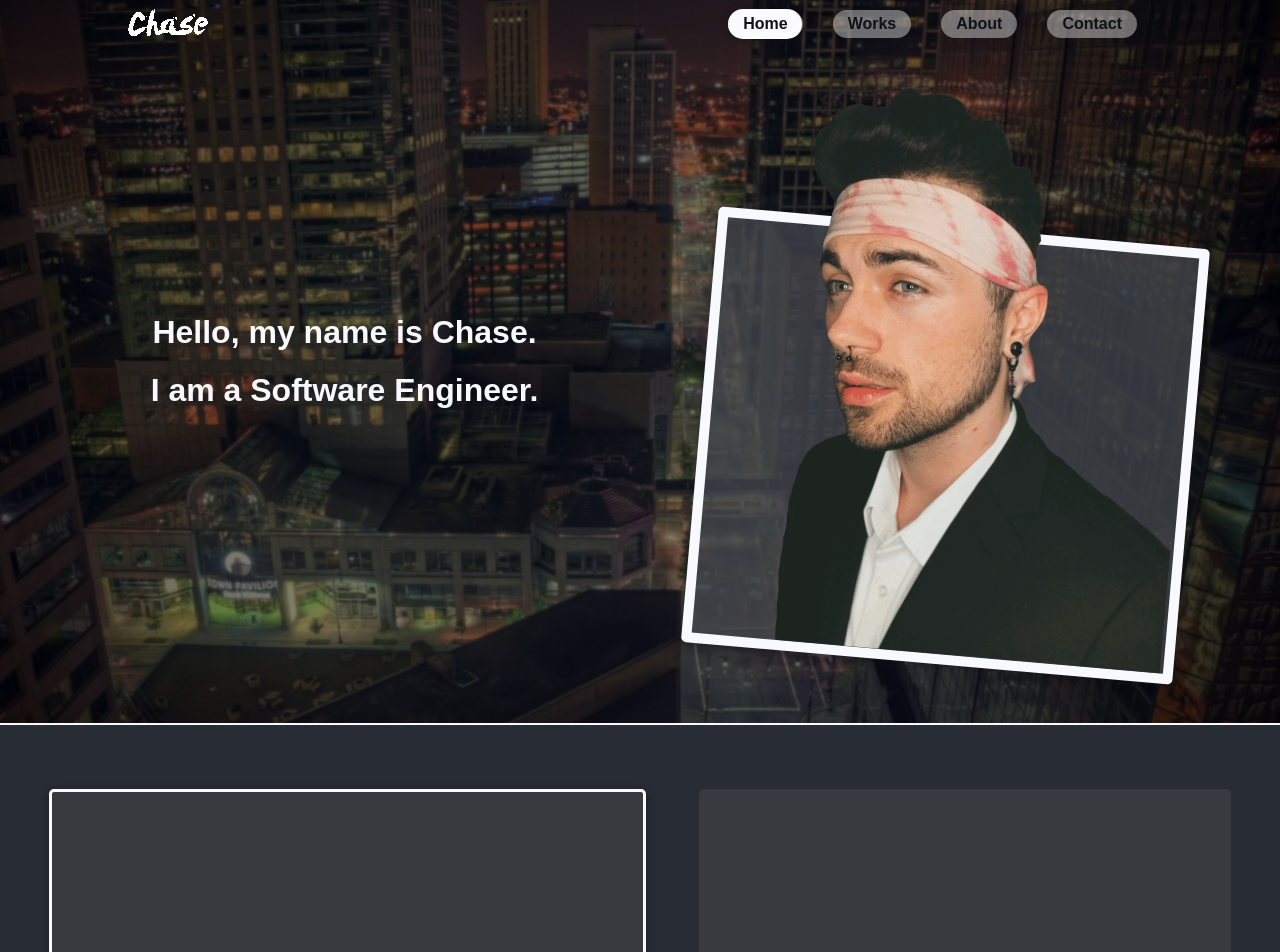
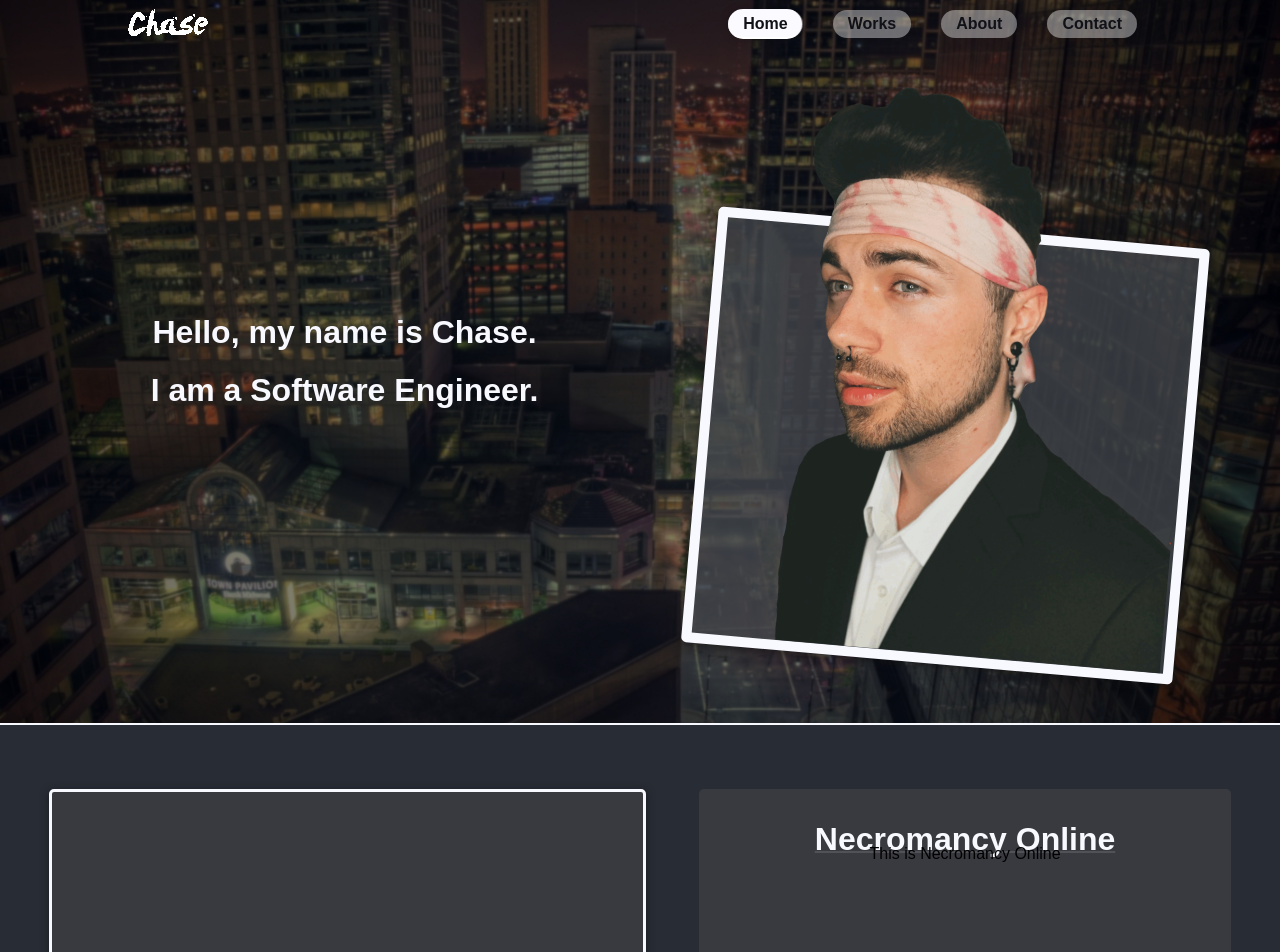
Before and after one commit to Chase-Simmons/Portfolio, a React (Create React App) app: page / in a window 1280 px wide. Shown: the top 952 px of the page. Built offline with nearby package versions, Linux system fonts and the light colour scheme; the HTML template or start-up script is replaced by a standard one.

Commit message:
css for works titles

```diff
--- a/src/components/works/works.css
+++ b/src/components/works/works.css
@@ -60,12 +60,18 @@
   background-color: #f8f8ff50;
   border-radius: 50%;
 }
+.works-display-next-left:hover {
+  cursor: pointer;
+}
 .works-display-next-right {
   margin: 0 2%;
   width: 30px;
   height: 30px;
   background-color: #f8f8ff50;
   border-radius: 50%;
+}
+.works-display-next-right:hover {
+  cursor: pointer;
 }
 .works-spacing {
   height: 100%;
@@ -82,3 +88,16 @@
   background-color: #444448a0;
   border-radius: 5px;
 }
+.works-title-container {
+  height: 10%;
+  width: 100%;
+  display: flex;
+  justify-content: center;
+  align-items: baseline;
+}
+.works-title {
+  color: #f8f8ff;
+  font-weight: bold;
+  font-size: 2.5vw;
+  text-decoration: underline #f8f8ff20 2px;
+}
--- a/src/components/works/works.js
+++ b/src/components/works/works.js
@@ -6,6 +6,10 @@ import worksDetails from './worksdetails';
 import './works.css';
 
 export default class Home extends Component {
+  state = {
+    display: 0,
+  };
+
   componentDidMount() {
     setTimeout(() => {
       this.updateCoords();
@@ -37,8 +41,16 @@ export default class Home extends Component {
             <div className="works-spacing" />
             <div className="works-right">
               <div className="works-right-container">
-                <div className="works-title"></div>
-                <div className="works-description"></div>
+                <div className="works-title-container">
+                  <p className="works-title">
+                    {worksDetails[this.state.display].title}
+                  </p>
+                </div>
+                <div className="works-description-container">
+                  <p className="works-description">
+                    {worksDetails[this.state.display].description}
+                  </p>
+                </div>
               </div>
             </div>
           </div>
```
